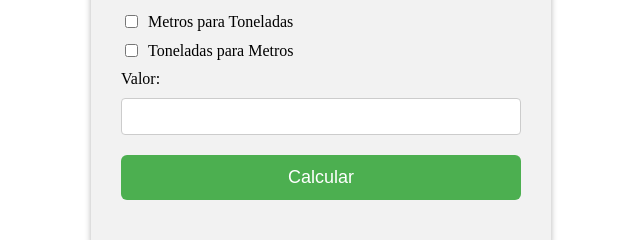
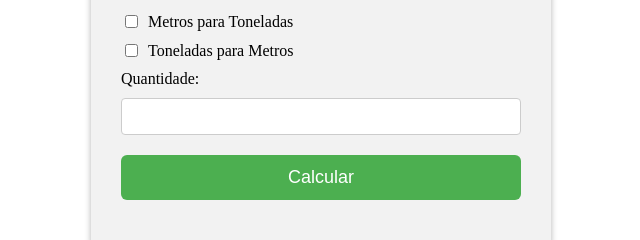
Before and after one commit to AlissonG04/calculator_icms, a plain HTML site: page pages/calculo/index.html in a window 1280 px wide. Shown: the part 325-565 px from the top of the page, 319-959 px from the left. Drawn offline with Linux system fonts and the light colour scheme.

Commit message:
change in displayed message

```diff
--- a/pages/calculo/index.html
+++ b/pages/calculo/index.html
@@ -32,7 +32,7 @@
           </div>
 
           <div>
-            <label for="valor">Valor:</label>
+            <label for="valor">Quantidade:</label>
             <input
               type="number"
               id="valor"
```
